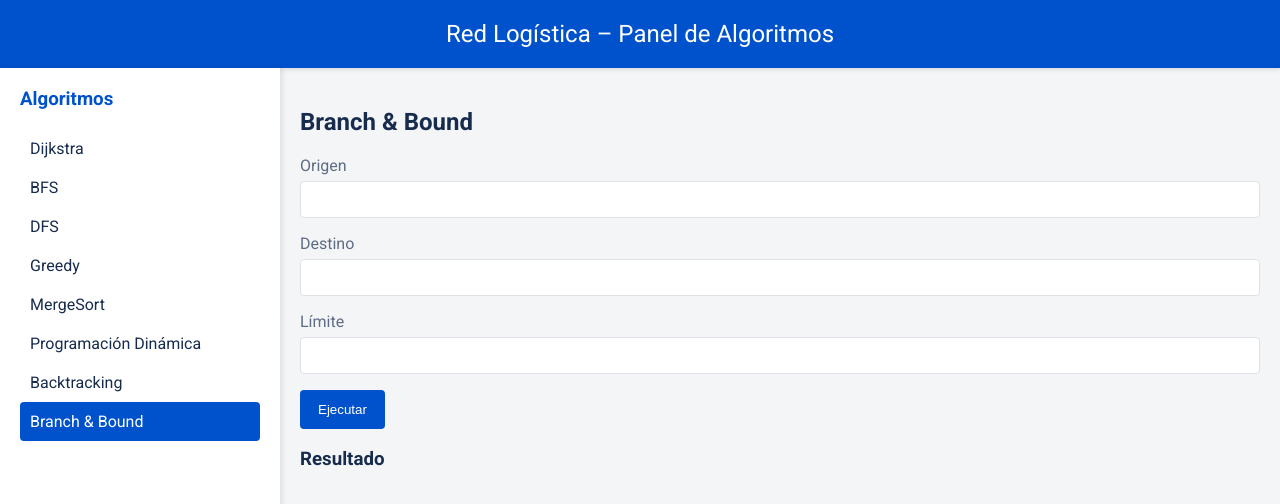
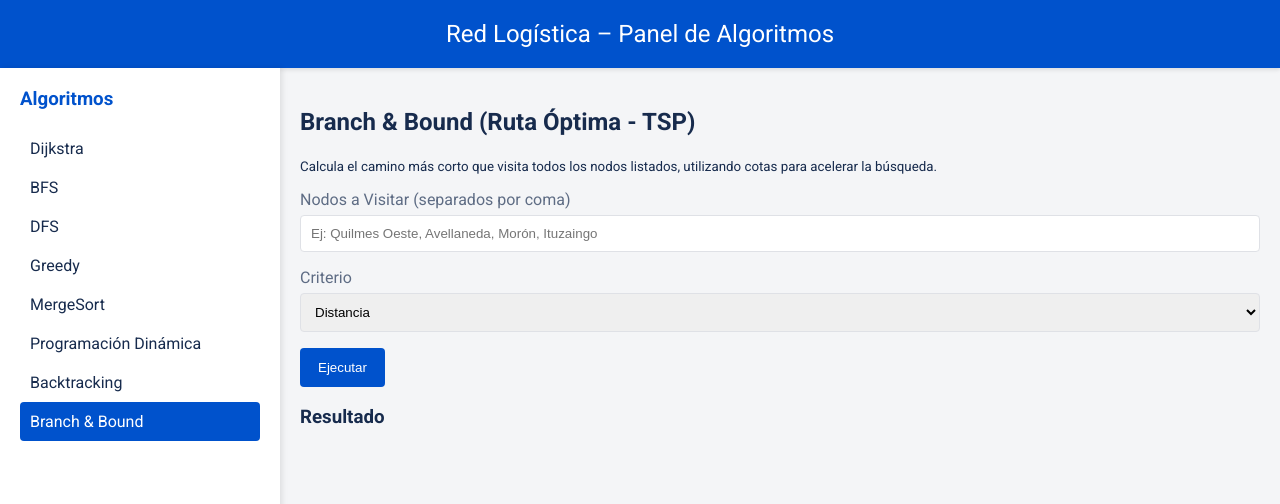
Before and after one commit to vvacchi/red-logistica, a React (Create React App) app in the folder red-logistica-ui/: page / in a window 1280 px wide. Both pictures are taken after a click on the item "Branch & Bound". Shown: the top 504 px of the page. Built offline with nearby package versions, Linux system fonts and the light colour scheme.

Commit message:
badnb componente finalizado

```diff
--- a/red-logistica-ui/src/components/algorithms/BranchAndBoundComponent.jsx
+++ b/red-logistica-ui/src/components/algorithms/BranchAndBoundComponent.jsx
@@ -1,16 +1,33 @@
 import { useState } from "react";
-import { useApi } from "../../hooks/useApi";
+import { useApi } from "../../hooks/useApi.js";
+import { API_URL } from "../../api/config.js";
 
 export default function BranchAndBoundComponent() {
     const { request, data, loading, error } = useApi();
 
-    const [origen, setOrigen] = useState("");
-    const [destino, setDestino] = useState("");
-    const [limite, setLimite] = useState("");
+    // 1. EL USUARIO INGRESA TODOS LOS NODOS QUE DEBE VISITAR
+    const [nodosRaw, setNodosRaw] = useState("");
+    const [criterio, setCriterio] = useState("distancia");
 
     const ejecutar = async () => {
-        const dto = { origen, destino, limite: Number(limite) };
-        await request(`/branch-and-bound`, {
+        if (!nodosRaw) return;
+
+        // Convertimos el string "A, B, C" a un array ["A", "B", "C"]
+        const listaNodos = nodosRaw.split(",").map((n) => n.trim()).filter((n) => n !== "");
+
+        if (listaNodos.length < 2) {
+            alert("Necesitas al menos dos nodos para calcular una ruta óptima.");
+            return;
+        }
+
+        // Construimos el DTO exacto que espera Java (BranchAndBoundRequestDTO)
+        const dto = {
+            nodos: listaNodos,
+            criterio: criterio
+        };
+
+        // El endpoint es el mismo que para Backtracking, pero la lógica del service es diferente.
+        await request(`${API_URL}/branch-and-bound`, {
             method: "POST",
             headers: { "Content-Type": "application/json" },
             body: JSON.stringify(dto)
@@ -19,25 +36,29 @@ export default function BranchAndBoundComponent() {
 
     return (
         <div>
-            <h2>Branch & Bound</h2>
+            <h2>Branch & Bound (Ruta Óptima - TSP)</h2>
+            <small>Calcula el camino más corto que visita todos los nodos listados, utilizando cotas para acelerar la búsqueda.</small>
 
-            <div className="form-group">
-                <label>Origen</label>
-                <input value={origen} onChange={(e) => setOrigen(e.target.value)} />
+            <div className="form-group" style={{ marginTop: '15px' }}>
+                <label>Nodos a Visitar (separados por coma)</label>
+                <input
+                    value={nodosRaw}
+                    onChange={(e) => setNodosRaw(e.target.value)}
+                    placeholder="Ej: Quilmes Oeste, Avellaneda, Morón, Ituzaingo"
+                />
             </div>
 
             <div className="form-group">
-                <label>Destino</label>
-                <input value={destino} onChange={(e) => setDestino(e.target.value)} />
-            </div>
-
-            <div className="form-group">
-                <label>Límite</label>
-                <input value={limite} onChange={(e) => setLimite(e.target.value)} />
+                <label>Criterio</label>
+                <select value={criterio} onChange={(e) => setCriterio(e.target.value)}>
+                    <option value="distancia">Distancia</option>
+                    <option value="tiempo">Tiempo</option>
+                    <option value="costo">Costo</option>
+                </select>
             </div>
 
             <button className="button-primary" onClick={ejecutar} disabled={loading}>
-                {loading ? "Explorando..." : "Ejecutar"}
+                {loading ? "Calculando cota..." : "Ejecutar"}
             </button>
 
             <div className="result-container">
@@ -47,8 +68,20 @@ export default function BranchAndBoundComponent() {
 
                 {data && (
                     <>
-                        <p><b>Camino:</b> {data.camino?.join(" → ")}</p>
-                        <p><b>Total:</b> {data.total}</p>
+                        {/* Mapeamos la respuesta del RutaOptimaDTO */}
+                        <div style={{ marginBottom: '15px', padding: '10px', background: '#f0f0f0', borderRadius: '5px' }}>
+                            <p><b>Algoritmo:</b> {data.algoritmo}</p>
+                            <p><b>Costo Total ({data.criterio}):</b> {Number(data.costoTotal).toFixed(2)}</p>
+                            <p><b>Número de Nodos Optimizados:</b> {data.ruta ? data.ruta.length : 0}</p>
+                        </div>
+
+                        {data.ruta && data.ruta.length > 0 ? (
+                            <p className="ruta-visual" style={{ fontWeight: 'bold' }}>
+                                {data.ruta.join(" ➝ ")}
+                            </p>
+                        ) : (
+                            <p>No se encontró una ruta válida para visitar todos los nodos.</p>
+                        )}
                     </>
                 )}
             </div>
```
